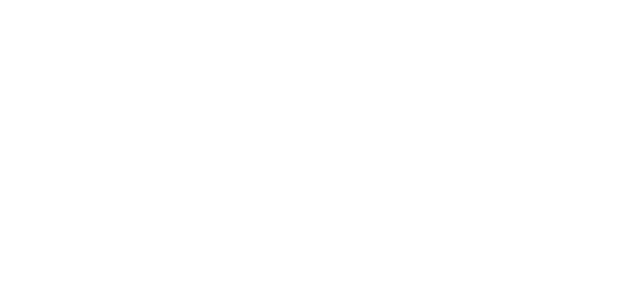
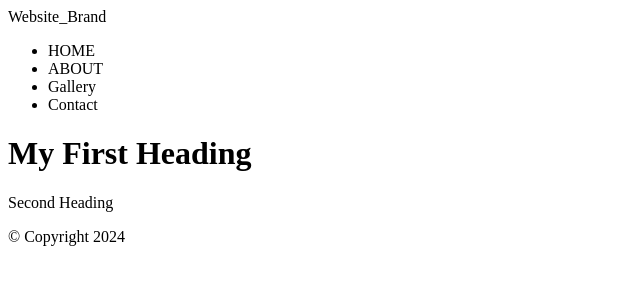
Before and after one commit to NMB206688/Week1-First-Project, a plain HTML site: page index.html in a window 1280 px wide. Shown: the whole page, without its empty margins (0-640 px from the left). Drawn offline with Linux system fonts and the light colour scheme.

Commit message:
second update

```diff
--- a/index.html
+++ b/index.html
@@ -1,7 +1,34 @@
 <!DOCTYPE html>
 <html>
-    <head></head>
+    <head>
+        <title>First_Web_Demo_Page</title>
+    </head>
     <body>
+        <!--- Container to Wrap Everything -->
+        <div id="container">
+
+            <!--Brand of Website-->
+            <header>Website_Brand</header>
+            <nav>
+                <ul>
+                    <li>HOME</li>
+                    <li>ABOUT</li>
+                    <li>Gallery</li>
+                    <li>Contact</li>
+                </ul>
+            </nav> <!--End of Main Navigation-->
+
+            <main>
+                <h1>My First Heading </h1>
+                <p>Second Heading </p>
+
+
+            </main> <!---End Main Content -->
+            <!--Footer Information-->
+            <footer>&copy; Copyright 2024</footer>
+
+
+        </div> <!--End Container-->
 
     </body>
 </html>
```
